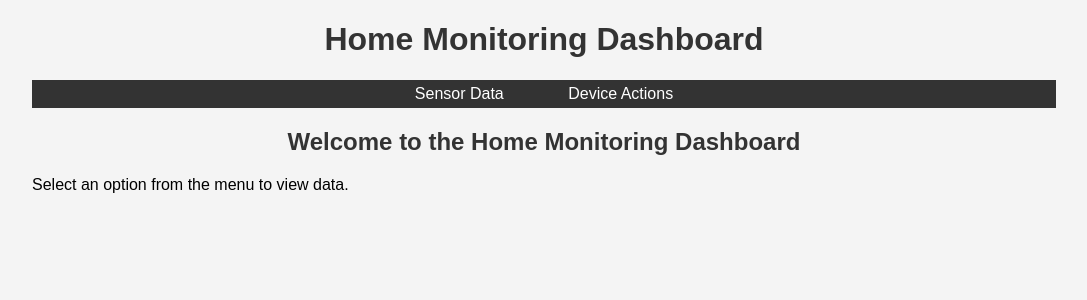
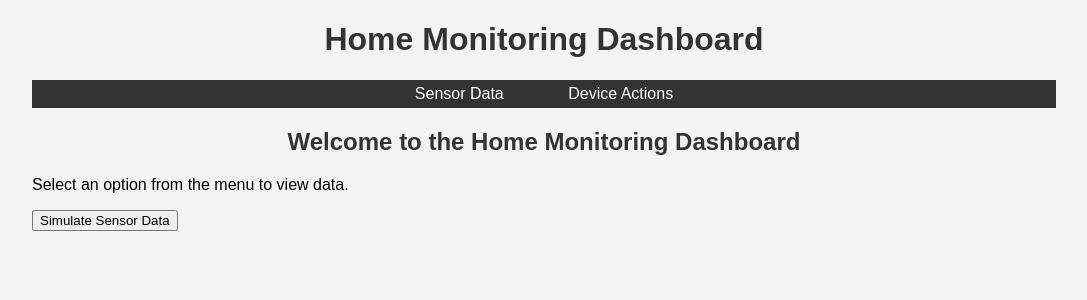
Before and after one commit to Jh-Terencio/smart_home_3, a Flask app: page / in a window 1280 px wide. Shown: the top 300 px of the page, without its empty margins (96-1183 px from the left). Run offline with Flask 3, Linux system fonts and the light colour scheme.

Commit message:
Adiciona botao no front

```diff
--- a/app.py
+++ b/app.py
@@ -18,6 +18,11 @@ def sensor_data():
 def device_actions():
     actions = DeviceAction.get_all()
     return render_template('data.html', data=actions, title="Device Actions")
+
+@app.route('/simulate_sensor_data', methods=['POST'])
+def simulate_sensor_data_route():
+    simulate_sensor_data()
+    return jsonify({"message": "Sensor data simulated successfully!"}), 200
 
 @app.route('/api/sensor_data')
 def api_sensor_data():
@@ -74,9 +79,9 @@ if __name__ == '__main__':
     broker.subscribe('temperature', sprinkler)
 
     # Schedule sensor data simulation with throttling
-    scheduler = BackgroundScheduler()
-    # Example interval between 30 and 60 seconds
-    scheduler.add_job(simulate_sensor_data, 'interval', seconds=random.randint(30, 60))
-    scheduler.start()
+    # scheduler = BackgroundScheduler()
+    # # Example interval between 30 and 60 seconds
+    # scheduler.add_job(simulate_sensor_data, 'interval', seconds=random.randint(30, 60))
+    # scheduler.start()
 
     app.run(debug=True)
--- a/templates/index.html
+++ b/templates/index.html
@@ -5,6 +5,7 @@
     <meta name="viewport" content="width=device-width, initial-scale=1.0">
     <title>Home Monitoring Dashboard</title>
     <link rel="stylesheet" href="{{ url_for('static', filename='styles.css') }}">
+    <script src="https://code.jquery.com/jquery-3.6.0.min.js"></script>
 </head>
 <body>
     <div class="container">
@@ -18,7 +19,25 @@
         <div id="content">
             <h2>Welcome to the Home Monitoring Dashboard</h2>
             <p>Select an option from the menu to view data.</p>
+            <button id="simulate-button">Simulate Sensor Data</button>
         </div>
     </div>
+
+    <script>
+        $(document).ready(function() {
+            $('#simulate-button').click(function() {
+                $.ajax({
+                    url: "{{ url_for('simulate_sensor_data_route') }}",
+                    type: 'POST',
+                    success: function(response) {
+                        alert(response.message);
+                    },
+                    error: function(xhr, status, error) {
+                        alert("An error occurred: " + error);
+                    }
+                });
+            });
+        });
+    </script>
 </body>
 </html>
```
Also changed, not shown: home_monitoring/delete.py (added, +22 -0 lines), home_monitoring.db, home_monitoring/home_monitoring.db (added).
